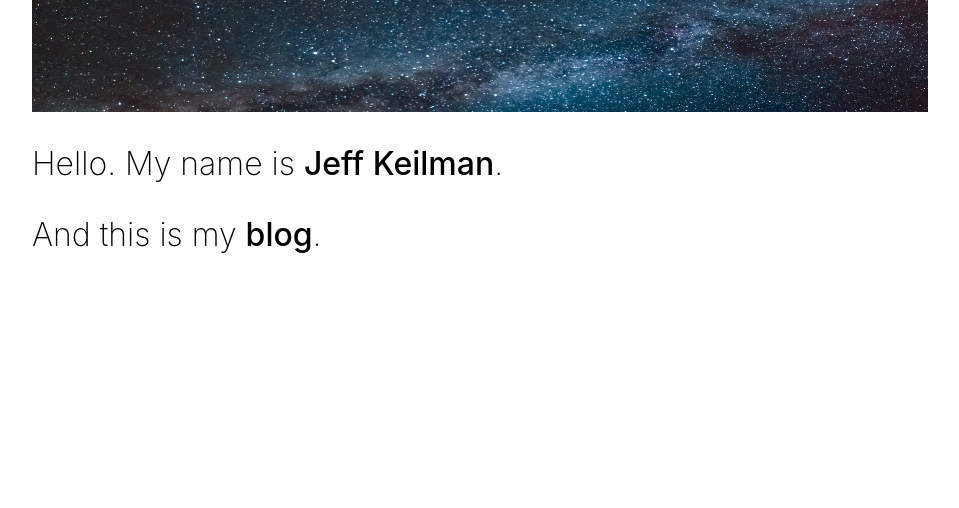
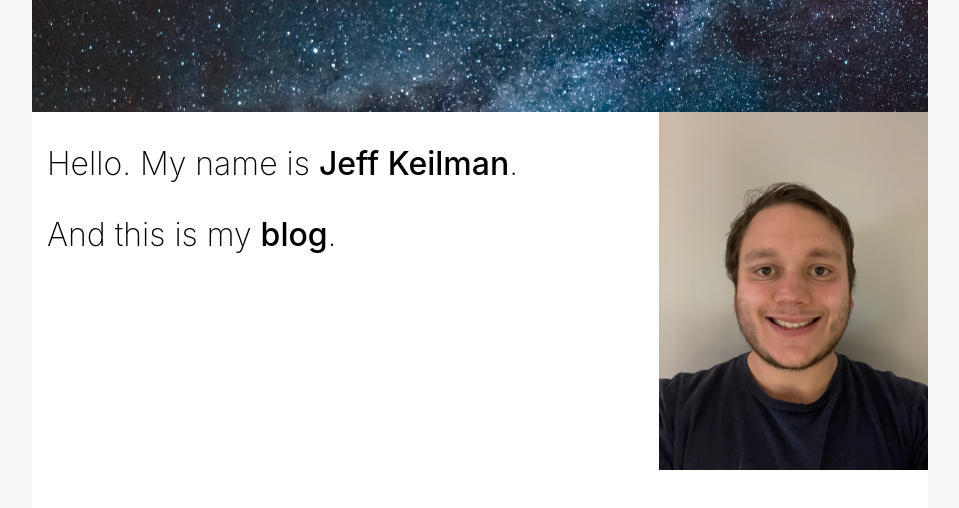
Before and after one commit to jeffkeilman/simpleblogfrontend, a React (Create React App) app: page / in a window 1280 px wide. Shown: the top 508 px of the page, without its empty margins (160-1119 px from the left). Built offline with nearby package versions, Linux system fonts and the light colour scheme.

Commit message:
Add TitleBar, get items inline

```diff
--- a/src/components/App/App.css
+++ b/src/components/App/App.css
@@ -1,4 +1,6 @@
 .App {
   margin-left: 15%;
   margin-right: 15%;
+  background-color: #ffffff;
+  height: 100vh;
 }
--- a/src/components/App/App.js
+++ b/src/components/App/App.js
@@ -1,12 +1,10 @@
 import './App.css'
-import Banner from '../Banner/Banner'
-import Description from '../Description/Description'
+import TitleBar from '../TitleBar/TitleBar'
 
 function App () {
   return (
     <div className='App'>
-      <Banner />
-      <Description name='Jeff Keilman' />
+      <TitleBar />
     </div>
   )
 }
--- a/src/components/Banner/Banner.css
+++ b/src/components/Banner/Banner.css
@@ -1,7 +1,10 @@
 .Banner {
-  display: flex;
-  justify-content: center;
+  display: block;
   height: 7em;
+  width: 100%;
+  background-image: url('./assets/space-banner.png');
+  background-size: cover;
+  background-position: center;
 }
 
 .Banner img {
--- a/src/components/Banner/Banner.js
+++ b/src/components/Banner/Banner.js
@@ -1,14 +1,8 @@
 import './Banner.css'
-import bannerImage from './assets/space-banner.png'
 
 function Banner () {
   return (
-    <div className='Banner'>
-      <img
-        src={bannerImage}
-        alt=''
-      />
-    </div>
+    <div className='Banner' />
   )
 };
 
--- a/src/components/Description/Description.css
+++ b/src/components/Description/Description.css
@@ -1,5 +1,9 @@
 .Description {
+  display: inline-block;
   width: 70%;
+  height: auto;
+  vertical-align: top;
+  padding-left: 15px;
 }
 
 .Description p {
--- a/src/components/Description/Description.js
+++ b/src/components/Description/Description.js
@@ -4,10 +4,10 @@ import React from 'react'
 class Description extends React.Component {
   render () {
     return (
-      <div className='Description'>
+      <section className='Description'>
         <p>Hello. My name is <span>{this.props.name}</span>.</p>
         <p>And this is my <span>blog</span>.</p>
-      </div>
+      </section>
     )
   }
 }
--- /dev/null
+++ b/src/components/Face/Face.css
@@ -0,0 +1,9 @@
+.Face {
+  display: inline-block;
+  width: 30%;
+  height: auto;
+}
+
+.Face img {
+  width: 100%;
+}
--- /dev/null
+++ b/src/components/Face/Face.js
@@ -0,0 +1,15 @@
+import './Face.css'
+import faceImage from './assets/Face.jpg'
+
+function Face () {
+  return (
+    <section className='Face'>
+      <img
+        src={faceImage}
+        alt="Author's face"
+      />
+    </section>
+  )
+};
+
+export default Face
--- /dev/null
+++ b/src/components/TitleBar/TitleBar.css
@@ -0,0 +1,3 @@
+.TitleBar {
+  display: block;
+}
--- /dev/null
+++ b/src/components/TitleBar/TitleBar.js
@@ -0,0 +1,16 @@
+import './TitleBar.css'
+import Banner from '../Banner/Banner'
+import Description from '../Description/Description'
+import Face from '../Face/Face'
+
+function TitleBar () {
+  return (
+    <header className='TitleBar'>
+      <Banner />
+      <Description name='Jeff Keilman' />
+      <Face />
+    </header>
+  )
+};
+
+export default TitleBar
--- a/src/index.css
+++ b/src/index.css
@@ -1,3 +1,7 @@
+*, *:before, *:after {
+  box-sizing: border-box;
+}
+
 body {
   margin: 0;
   font-family: -apple-system, BlinkMacSystemFont, 'Segoe UI', 'Roboto', 'Oxygen',
@@ -5,4 +9,5 @@ body {
     sans-serif;
   -webkit-font-smoothing: antialiased;
   -moz-osx-font-smoothing: grayscale;
+  background-color: #f7f5f5;
 }
```
Also changed, not shown: src/components/Face/assets/Face.jpg (added).
